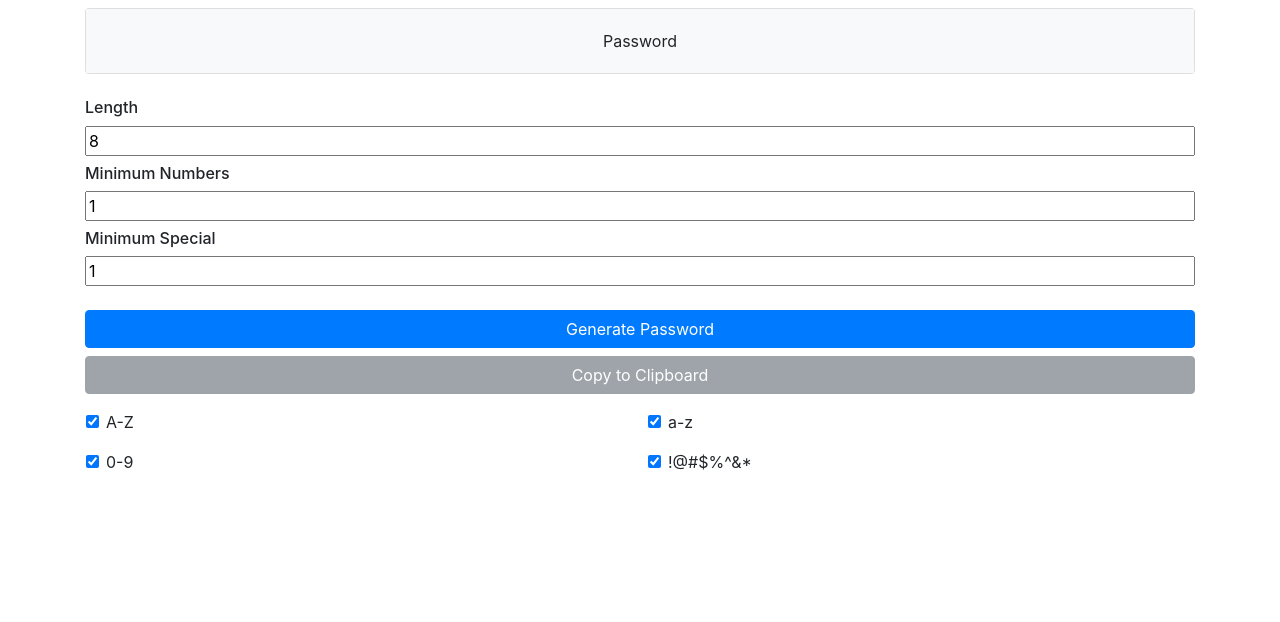
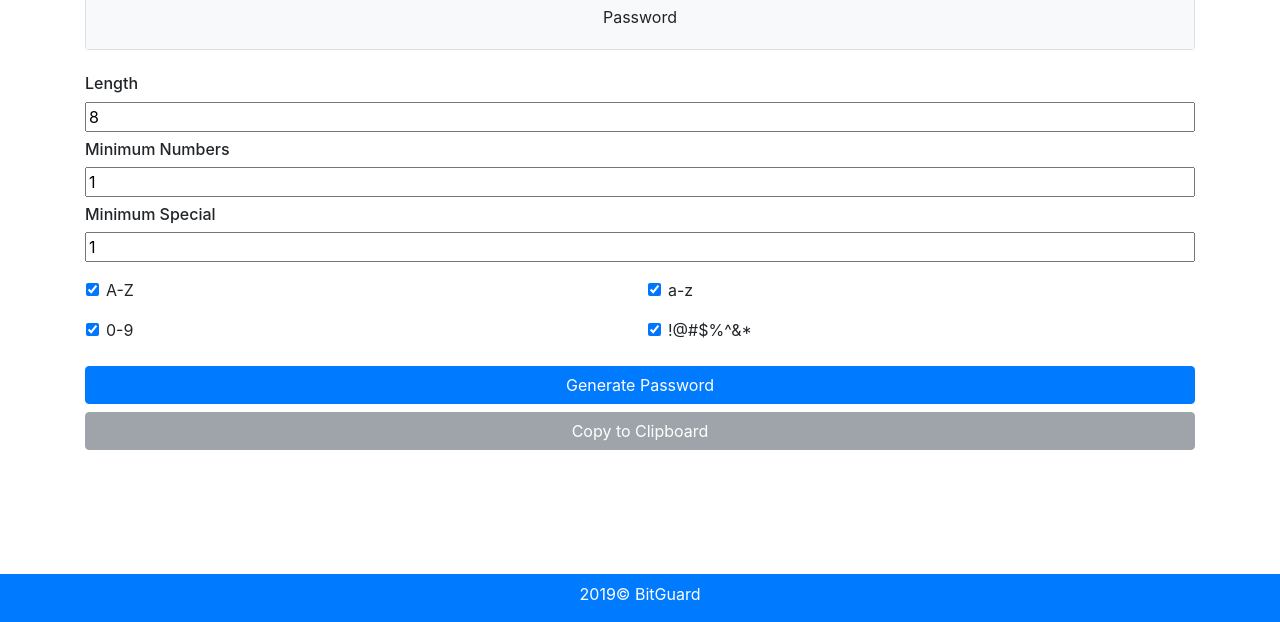
Before and after one commit to saltamay/UofT_BootCamp_BitGuard, a plain HTML site: page index.html in a window 1280 px wide. Shown: the part 178-800 px from the top of the page. Drawn offline with nearby package versions, Linux system fonts and the light colour scheme.

Commit message:
Adding sticky footer

```diff
--- a/css/style.css
+++ b/css/style.css
@@ -0,0 +1,9 @@
+.root {
+  min-height: 100%;
+  position: relative;
+}
+
+footer {
+  position: absolute;
+  bottom: 0;
+}
--- a/index.html
+++ b/index.html
@@ -17,7 +17,9 @@
 </head>
 
 <body>
-  <main>
+  <main class="root">
+
+    <header>
       <div class="container-fluid bg-primary">
         <nav class="container navbar navbar-expand-md navbar-dark bg-primary">
           <a class="navbar-brand" href="#"><img src="./images/logo.svg" alt="" style="width: 50px; height: auto;"><span class="ml-2">BitGuard</span></a>
@@ -37,9 +39,14 @@
           </div>
         </nav>
       </div>
+    </header>
+
     <section class="pasword-generator-layout">
+
       <div class="container password-generator">
-        <h2 class="mt-5 mb-3">Password Generator</h2>
+
+        <!--Password Display-->
+        <h2 class="mt-4 mb-4">Password Generator</h2>
         <div class="row password-generator-display mt-4">
           <div class="col-12">
             <div class="card">
@@ -49,7 +56,9 @@
             </div>
           </div>
         </div>
-        <div class="row password-generator-body">
+
+        <!--Password generator settings-->
+        <div class="row password-generator-settings">
           <div class="password-settings col-12 mt-4">
             <h6 class="password-settings-title">Length</h6>
             <div class="password-settings-input">
@@ -69,14 +78,8 @@
             </div>
           </div>
         </div>
-        <div class="row btn-controls mt-3">
-          <div class="col-12 mt-2">
-            <button type="button" class="btn btn-block btn-primary">Generate Password</button>
-          </div>
-          <div class="col-12 mt-2">
-            <button type="button" class="btn btn-block btn-secondary" disabled>Copy to Clipboard</button>
-          </div>
-        </div>
+
+        <!--Password generator options-->
         <div class="row form-check-options mt-3 pl-3">
           <div class="form-check col-6">
             <input class="form-check-input" type="checkbox" value="" id="defaultCheck1" checked>
@@ -105,12 +108,27 @@
             </label>
           </div>
         </div>
+
+        <!--Control Buttons-->
+        <div class="row btn-controls mt-3">
+          <div class="col-12 mt-2">
+            <button type="button" class="btn btn-block btn-primary">Generate Password</button>
+          </div>
+          <div class="col-12 mt-2">
+            <button type="button" class="btn btn-block btn-secondary" disabled>Copy to Clipboard</button>
+          </div>
         </div>
 
+      </div> <!--End of password generator container-->
+
     </section>
+
   </main>
 
-  <!-- Optional JavaScript -->
+  <footer class="container-fluid bg-primary pt-2">
+    <p class="text-white text-center">2019&copy; BitGuard</p>
+  </footer>
+
   <!-- jQuery first, then Popper.js, then Bootstrap JS -->
   <script src="https://code.jquery.com/jquery-3.3.1.slim.min.js"
     integrity="sha384-q8i/X+965DzO0rT7abK41JStQIAqVgRVzpbzo5smXKp4YfRvH+8abtTE1Pi6jizo"
@@ -123,5 +141,4 @@
     crossorigin="anonymous"></script>
   <script src="./js/app.js"></script>
 </body>
-
 </html>
```
Lines whose indentation alone changed are shown as unchanged.
